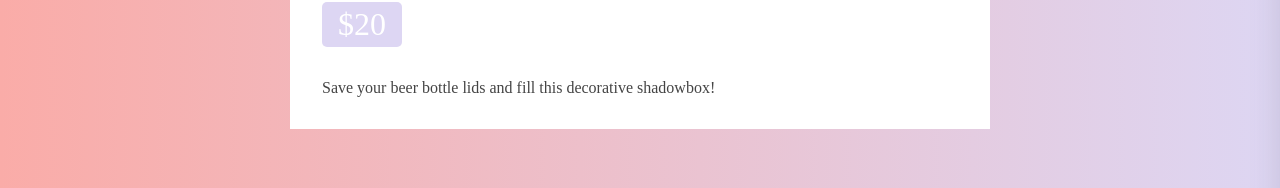
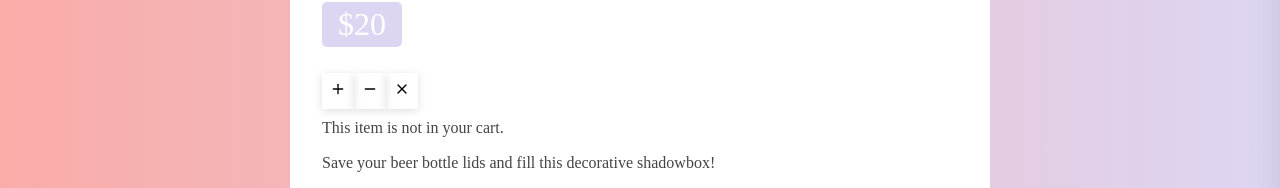
Before and after one commit to kirken93/made-by-melanie, a Next.js app: page /products/beer-shadowbox in a window 1280 px wide. Shown: the part 362-550 px from the top of the page. Built offline with nearby package versions, Linux system fonts and the light colour scheme; a web font is replaced by a local one.

Commit message:
fixes #7 by adding add, remove, clear item from cart on product page

```diff
--- a/pages/products/[product].js
+++ b/pages/products/[product].js
@@ -4,6 +4,8 @@ import marked from "marked";
 import styled from "styled-components";
 import Page from "../../components/styled/Page";
 import Head from "next/head";
+import useCart from "../../hooks/useCart";
+import { FiPlus, FiMinus, FiX } from "react-icons/fi";
 
 const Price = styled.span`
   font-size: 2rem;
@@ -15,13 +17,52 @@ const Price = styled.span`
   display: inline-block;
 `;
 
-const Product = ({ product: { data, content } }) => {
+const QuantityButtons = styled.span`
+  display: flex;
+  margin: 10px 0;
+`;
+
+const QuantityButton = styled.button`
+  border: 0;
+  background: none;
+  outline: 0;
+  box-shadow: rgba(99, 99, 99, 0.2) 0px 2px 8px 0px;
+  padding: 0.5rem;
+
+  &:hover {
+    cursor: pointer;
+  }
+`;
+
+const Product = ({ product: {data, content } }) => {
+  const { cart, addToCart, reduceProductQuantity, removeFromCart } = useCart();
+
+  const productInCart = cart.find(p => p.id === data.id);
+  const qtyInCart = productInCart ? productInCart.qty : 0;
+
   return <Page>
     <Head>
       <title>{data.name} | Made by Melanie</title>
     </Head>
     <h1>{data.name}</h1>
     <Price>${data.price/100}</Price>
+    <QuantityButtons>
+      <QuantityButton type="button" onClick={() => addToCart(data)}>
+        <FiPlus />
+      </QuantityButton>
+      <QuantityButton type="button" onClick={() => reduceProductQuantity(data)}>
+        <FiMinus />
+      </QuantityButton>
+      <QuantityButton type="button" onClick={() => removeFromCart(data)}>
+        <FiX />
+      </QuantityButton>
+    </QuantityButtons>
+    <div>
+      {qtyInCart
+        ? `${qtyInCart} in your cart`
+        : "This item is not in your cart."
+      }
+    </div>
     <div dangerouslySetInnerHTML={{ __html: marked(content)}} />
   </Page>;
 };
```
